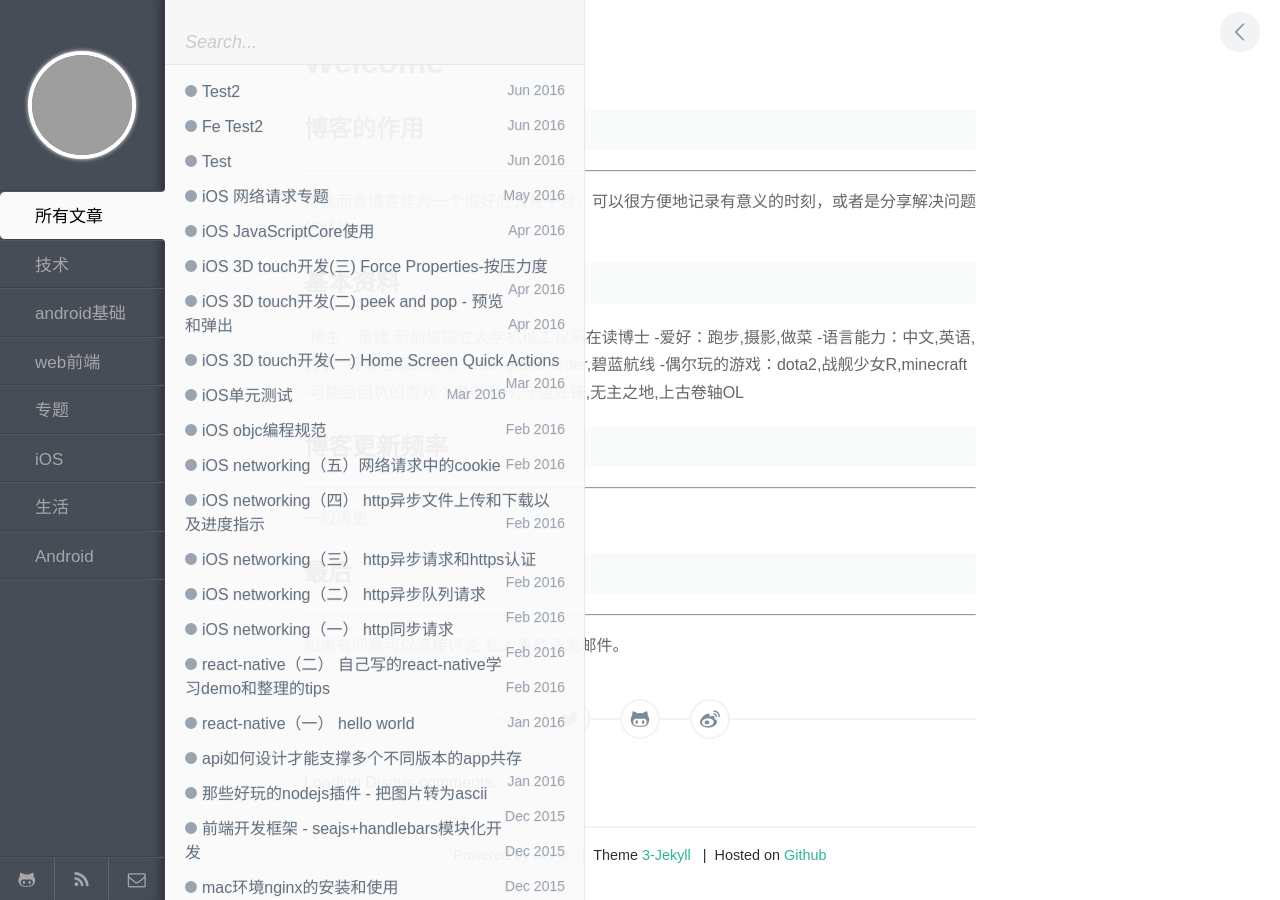
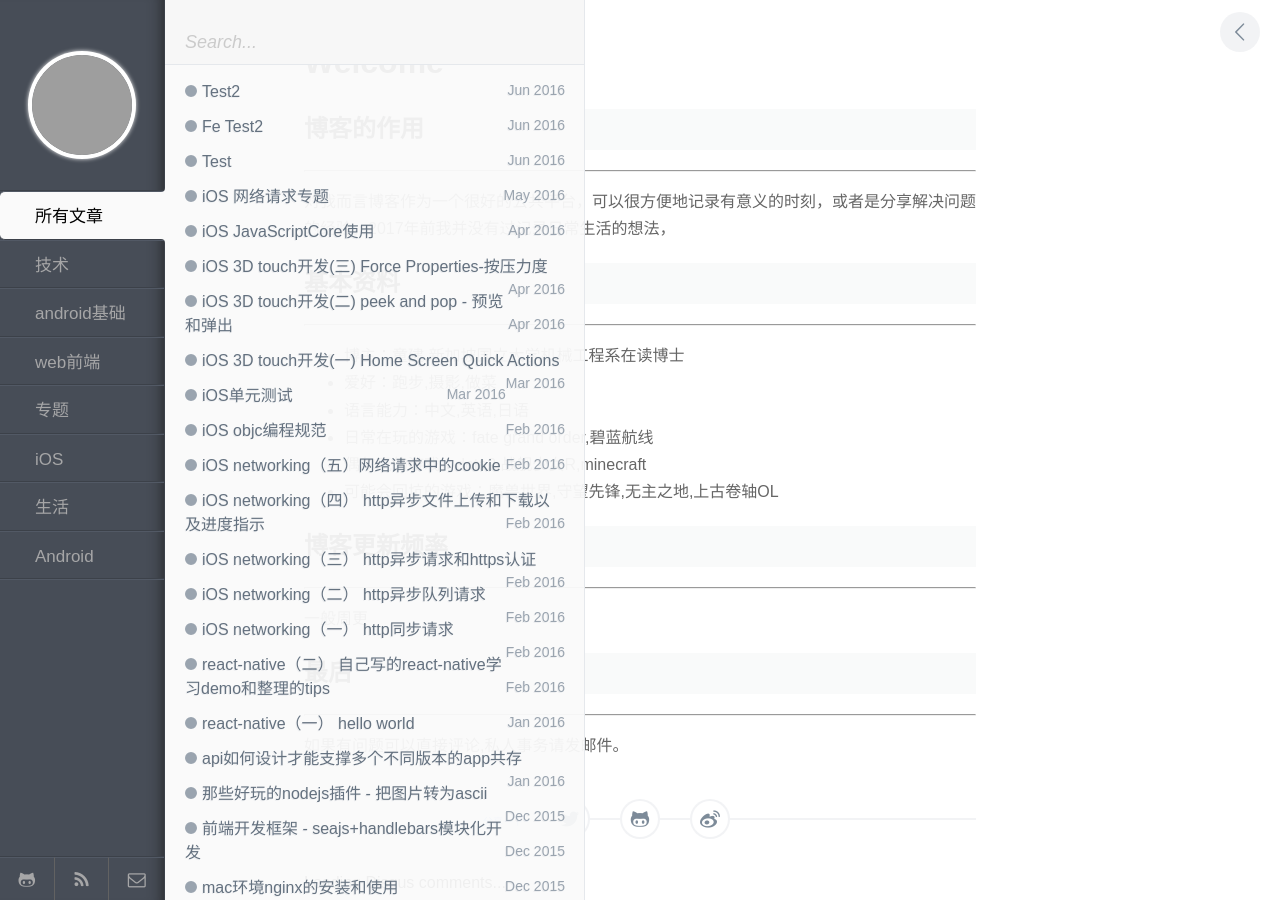
Before and after one commit to jaytong90/Blog, a Jekyll site: the page built from index.md, in a window 1280 px wide. Built offline with Jekyll 4.4.1, drawn with Linux system fonts in a browser that asks for light colours; comment, search, counter and statistics services are not loaded; grey boxes are pictures that could not be loaded.

Commit message:
Update index.md

```diff
--- a/index.md
+++ b/index.md
@@ -5,21 +5,26 @@ title: Welcome
 
 ## 博客的作用
 ----
-对我而言博客作为一个很好的公共平台，可以很方便地记录有意义的时刻，或者是分享解决问题的经验。
+
+对我而言博客作为一个很好的公共平台，可以很方便地记录有意义的时刻，或者是分享解决问题的经验。2017年前我并没有过记录日常生活的想法，
 
 ## 基本资料
--博主：童建,新加坡国立大学机械工程系在读博士
--爱好：跑步,摄影,做菜
--语言能力：中文,英语,日语
--日常在玩的游戏：fate grand order,碧蓝航线
--偶尔玩的游戏：dota2,战舰少女R,minecraft
--可能会回坑的游戏：魔兽世界,守望先锋,无主之地,上古卷轴OL
+----
+
+-  博主：童建,新加坡国立大学机械工程系在读博士
+-  爱好：跑步,摄影,做菜
+-  语言能力：中文,英语,日语
+-  日常在玩的游戏：fate grand order,碧蓝航线
+-  偶尔玩的游戏：dota2,战舰少女R,minecraft
+-  可能会回坑的游戏：魔兽世界,守望先锋,无主之地,上古卷轴OL
 
 ## 博客更新频率
 ---
+
 一般周更
 
 
 ## 最后
 ---
+
 如果有问题可以直接评论,私人事务请发邮件。
```
